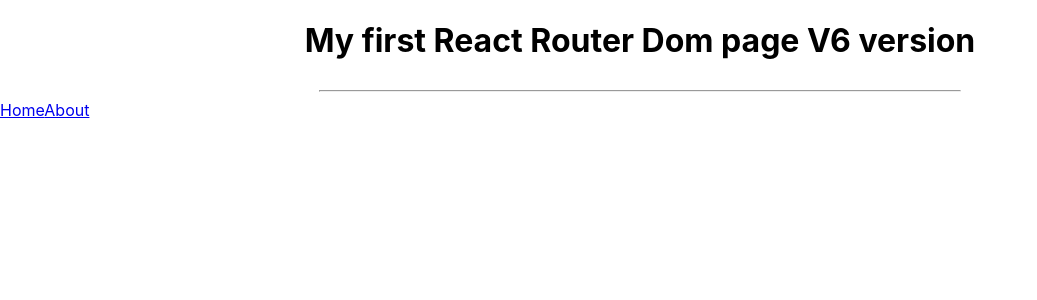
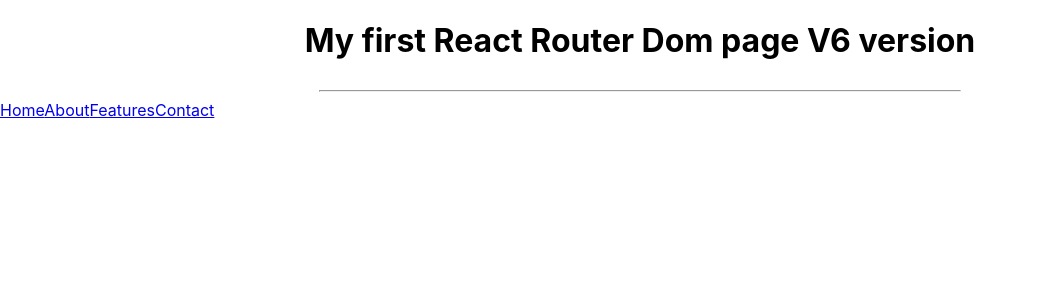
Before and after one commit to tomy96-frontend/react-router-dom-new-v6, a React (Create React App) app: page / in a window 1280 px wide. Shown: the top 300 px of the page, without its empty margins (0-1037 px from the left). Built offline with nearby package versions, Linux system fonts and the light colour scheme.

Commit message:
add two new menu

```diff
--- a/src/App.js
+++ b/src/App.js
@@ -12,6 +12,8 @@
     <nav>
         <Link to="/Home">Home</Link>
         <Link to="/About">About</Link>
+        <Link to="/Features">Features</Link>
+        <Link to="/Contact">Contact</Link>
       </nav>
   </>
   );
```
